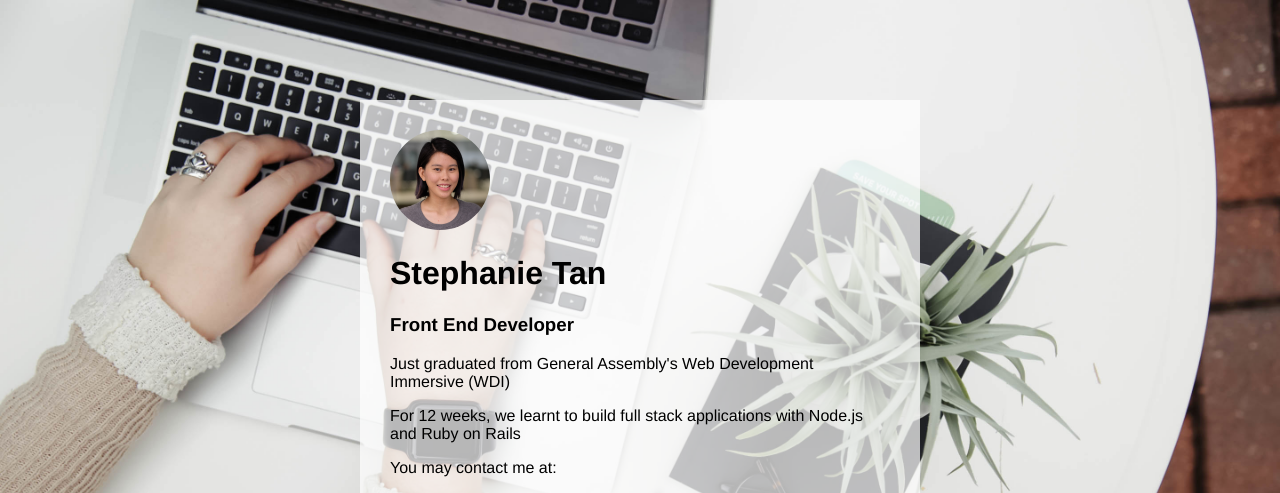
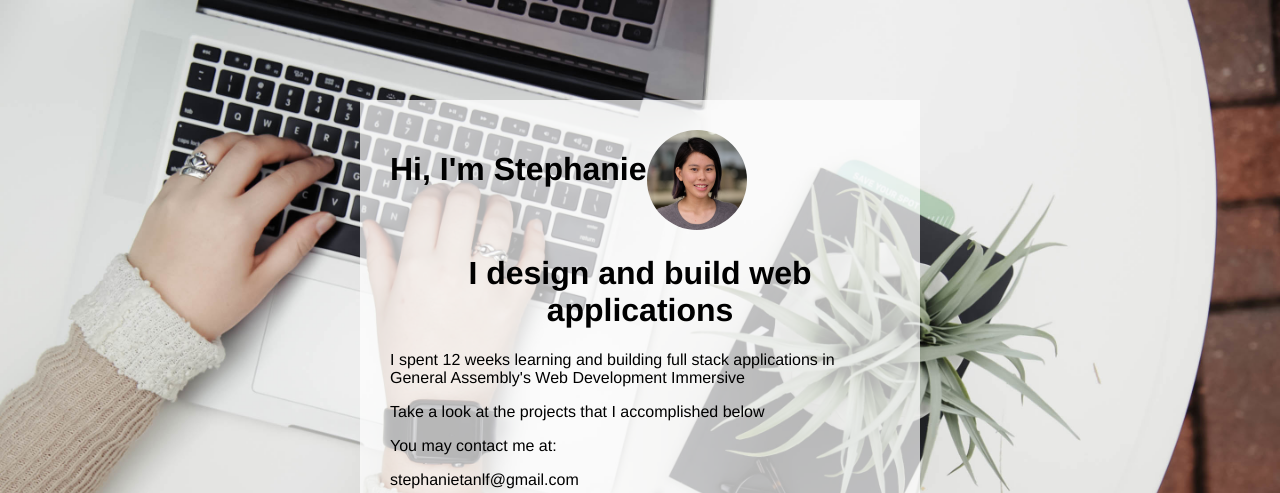
Before and after one commit to Stephanietan/Stephanietan.github.io, a plain HTML site: page index.html in a window 1280 px wide. Shown: the top 493 px of the page. Drawn offline with Linux system fonts and the light colour scheme.

Commit message:
updates profile page 2

```diff
--- a/css/style.css
+++ b/css/style.css
@@ -16,6 +16,15 @@ body {
   margin: 100px auto;
 }
 
+.headline {
+  text-align: center;
+
+}
+
+.hi {
+ float: left;
+}
+
 .fa {
   font-size: 30px;
 }
--- a/index.html
+++ b/index.html
@@ -11,11 +11,10 @@
   <body>
     <div class="container">
       <img src="./assets/profile.jpg" class="profile_pic">
-      <h1>Stephanie Tan</h1>
-      <h3>Front End Developer</h3>
-
-      <p>Just graduated from General Assembly's Web Development Immersive (WDI)</p>
-      <p>For 12 weeks, we learnt to build full stack applications with Node.js and Ruby on Rails</p>
+      <h1 class="hi">Hi, I'm Stephanie</h1>
+      <h1 class="headline">I design and build web applications</h3>
+      <p>I spent 12 weeks learning and building full stack applications in General Assembly's Web Development Immersive</p>
+      <p>Take a look at the projects that I accomplished below</p>
 
       <p>You may contact me at:</p>
       <p>stephanietanlf@gmail.com</p>
```
